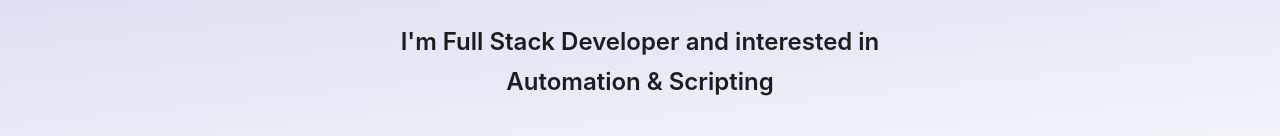
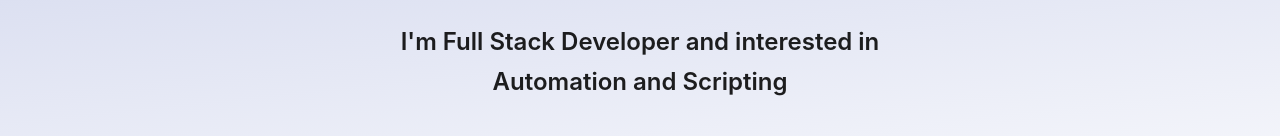
Before and after one commit to DakoYu/portfolio2, a Next.js app: page / in a window 1280 px wide. Shown: the part 537-673 px from the top of the page. Built offline with nearby package versions, Linux system fonts and the light colour scheme.

Commit message:
fix eslint 2

```diff
--- a/pages/index.js
+++ b/pages/index.js
@@ -149,7 +149,7 @@ export default function Home() {
               I'm Full Stack Developer and interested in
             </Title>
             <Title level={3} style={{ margin: '0 0 40px 0'}}>
-              {`Automation & Scripting`}
+              Automation and Scripting
             </Title>
           </Space>
 
```
